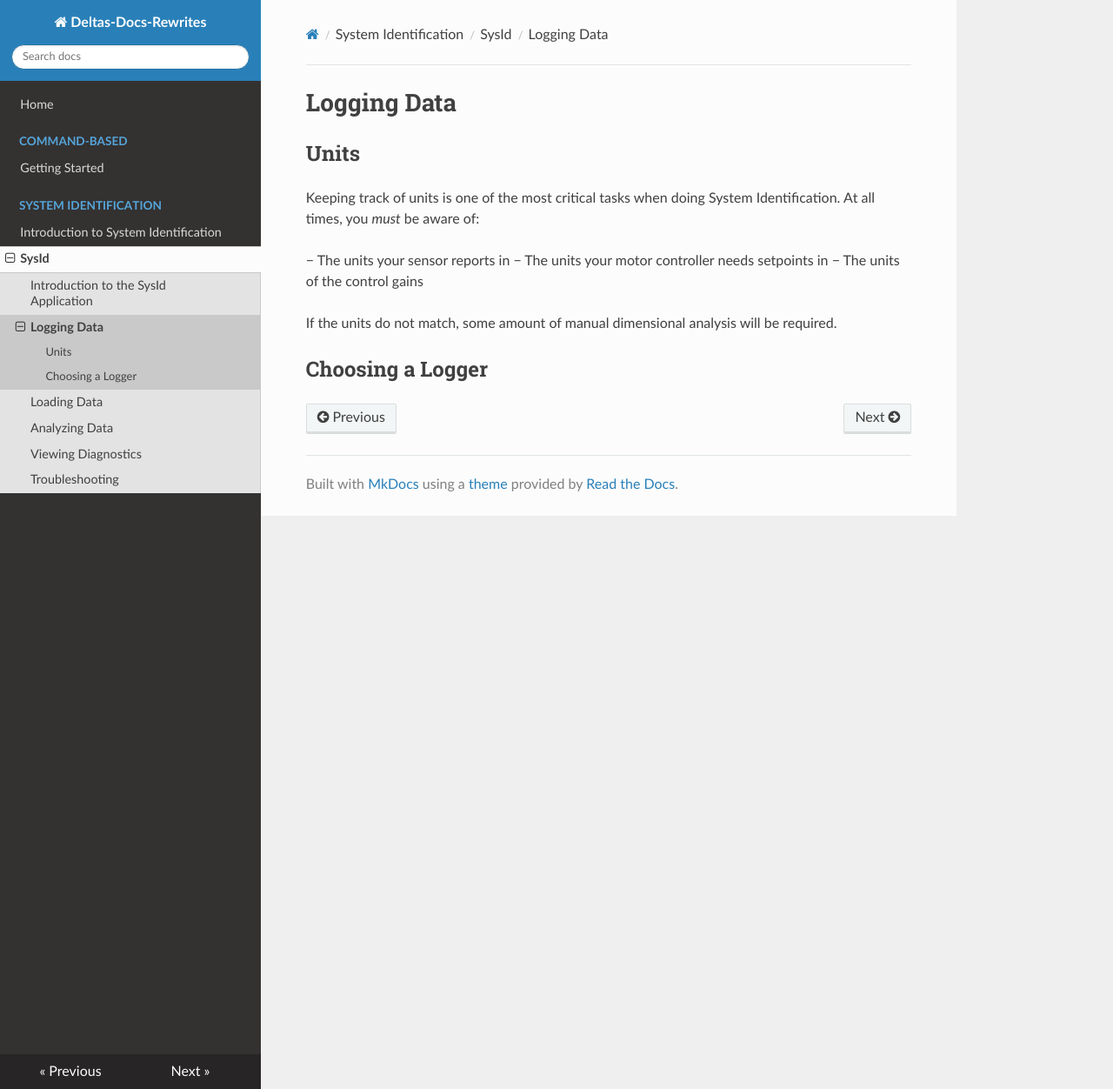
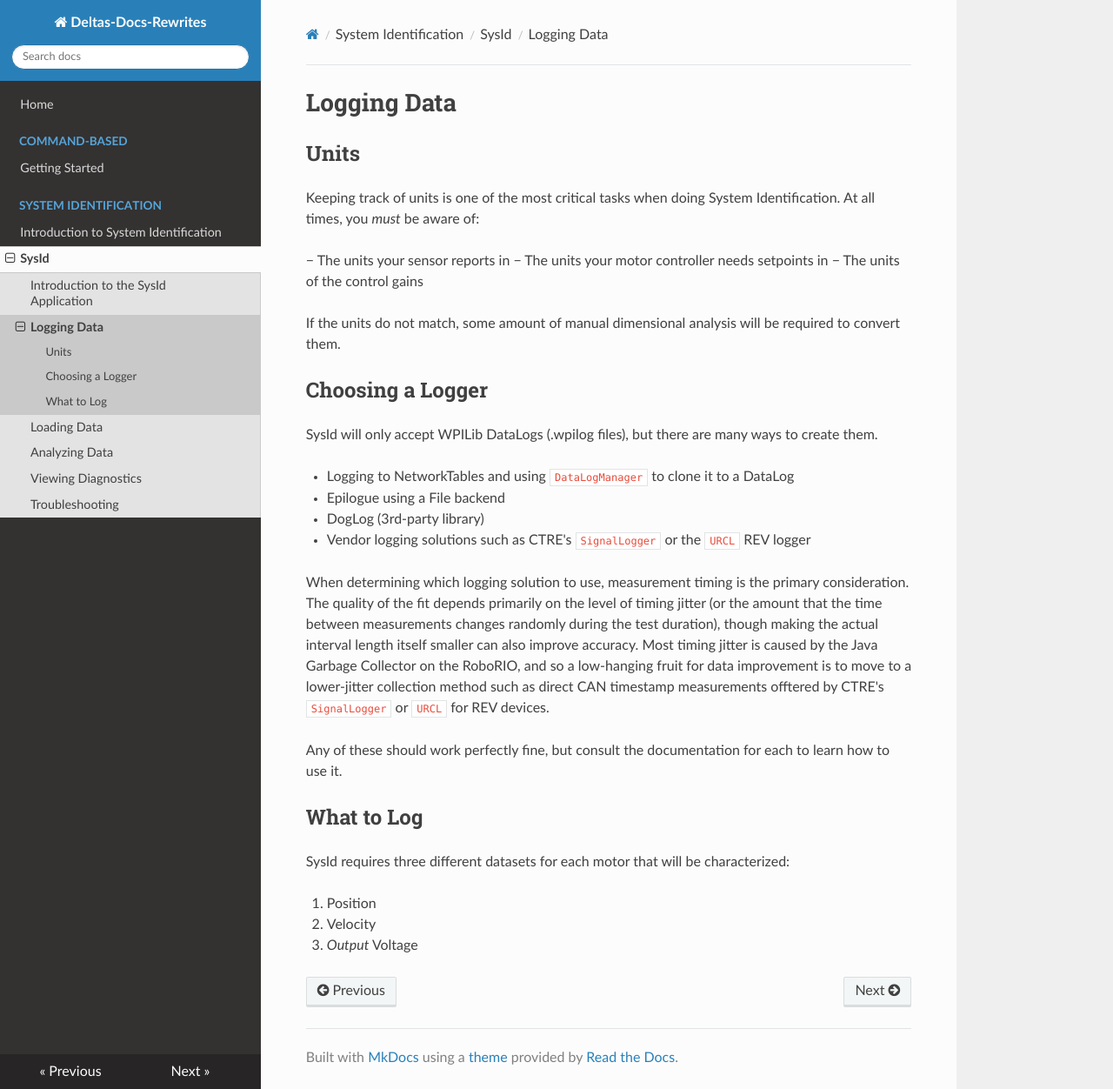
Before and after one commit to DeltaDizzy/deltas-docs-rewrites, an MkDocs documentation site: the page built from docs/system-id/sysid/logging-data.md, in a window 1280 px wide and 1252 px high. Shown: the whole window at 87% size. Built offline with MkDocs 1.6.1, drawn with Linux system fonts in a browser that asks for light colours; nearby versions of some CDN libraries.

Commit message:
logging content notionally complete?

```diff
--- a/docs/system-id/sysid/logging-data.md
+++ b/docs/system-id/sysid/logging-data.md
@@ -8,6 +8,25 @@ Keeping track of units is one of the most critical tasks when doing System Ident
 − The units your motor controller needs setpoints in
 − The units of the control gains
 
-If the units do not match, some amount of manual dimensional analysis will be required.
+If the units do not match, some amount of manual dimensional analysis will be required to convert them.
 
 ## Choosing a Logger
+
+SysId will only accept WPILib DataLogs (.wpilog files), but there are many ways to create them.
+
+* Logging to NetworkTables and using `DataLogManager` to clone it to a DataLog
+* Epilogue using a File backend
+* DogLog (3rd-party library)
+* Vendor logging solutions such as CTRE's `SignalLogger` or the `URCL` REV logger
+
+When determining which logging solution to use, measurement timing is the primary consideration. The quality of the fit depends primarily on the level of timing jitter (or the amount that the time between measurements changes randomly during the test duration), though making the actual interval length itself smaller can also improve accuracy. Most timing jitter is caused by the Java Garbage Collector on the RoboRIO, and so a low-hanging fruit for data improvement is to move to a lower-jitter collection method such as direct CAN timestamp measurements offtered by CTRE's `SignalLogger` or `URCL` for REV devices.
+
+Any of these should work perfectly fine, but consult the documentation for each to learn how to use it.
+
+## What to Log
+
+SysId requires three different datasets for each motor that will be characterized:
+
+1. Position
+2. Velocity
+3. *Output* Voltage
```
